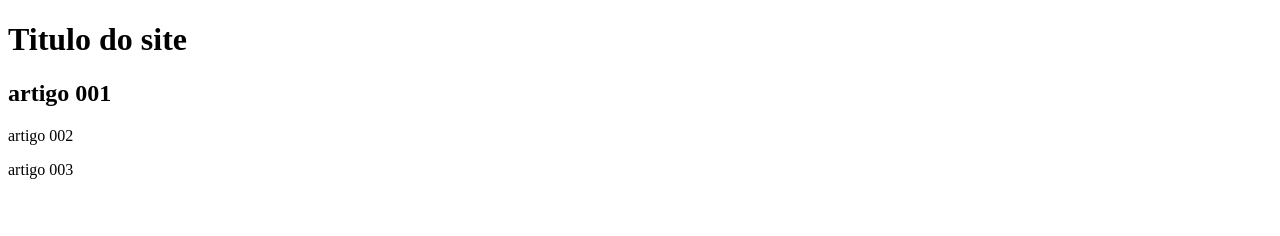
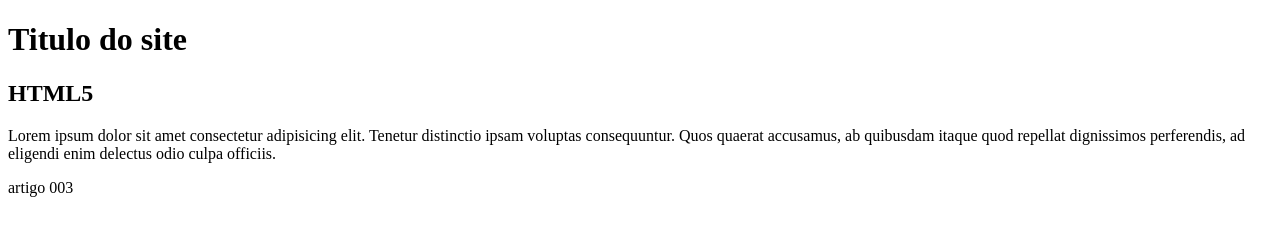
Before and after one commit to Rodrigoeros/projetosite, a plain HTML site: page index.html in a window 1280 px wide. Drawn offline with Linux system fonts and the light colour scheme.

Commit message:
comecei a escrever o conteudo

```diff
--- a/index.html
+++ b/index.html
@@ -12,8 +12,8 @@
             <h1>Titulo do site</h1>
         </header>
     <article>
-        <h2>artigo 001</h2>
-        <p>artigo 002</p>
+        <h2>HTML5</h2>
+        <p>Lorem ipsum dolor sit amet consectetur adipisicing elit. Tenetur distinctio ipsam voluptas consequuntur. Quos quaerat accusamus, ab quibusdam itaque quod repellat dignissimos perferendis, ad eligendi enim delectus odio culpa officiis.</p>
         <p1>artigo 003</p1>
     </article>
     </main>
```
